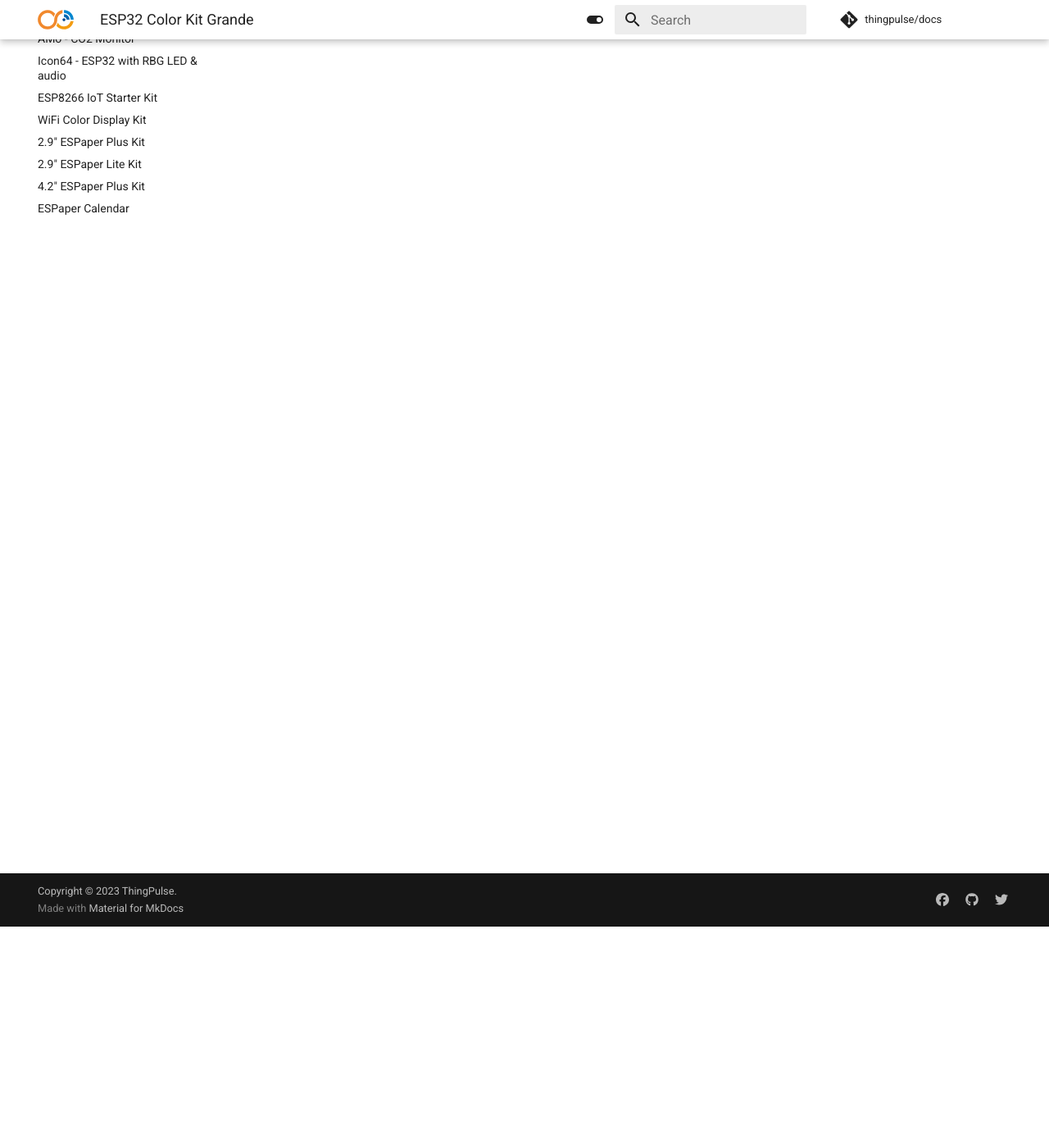
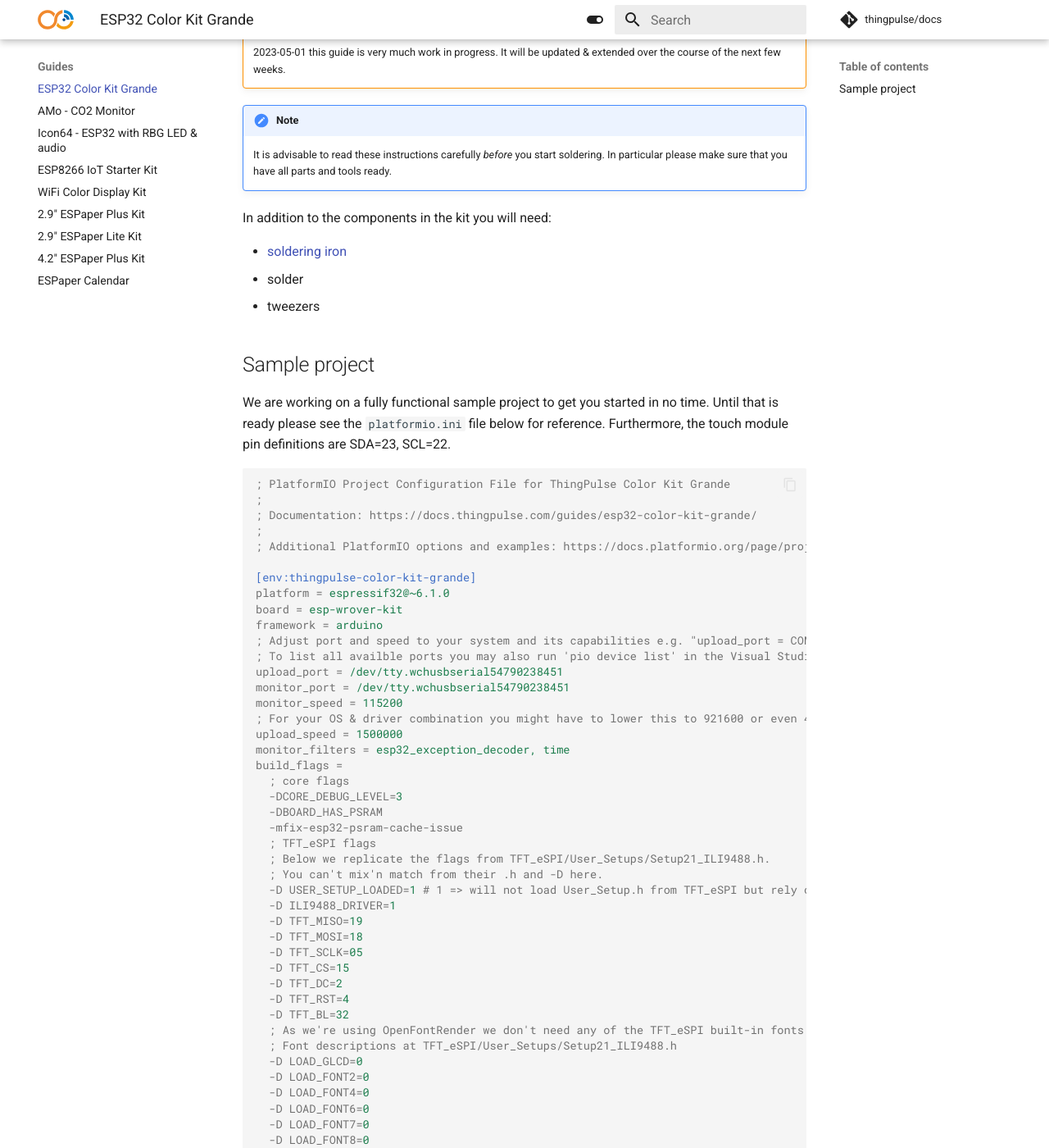
Before and after one commit to ThingPulse/docs, an MkDocs documentation site: the page built from docs/guides/esp32-color-kit-grande.md, in a window 1280 px wide and 1400 px high, scrolled down 270 px. Shown: the whole window at 82% size. Built offline with MkDocs 1.6.1 and Material for MkDocs 9.7.7, drawn with Linux system fonts in a browser that asks for light colours; comment, search, counter and statistics services are not loaded; some of the changed text lies outside the part shown.

Commit message:
Add PIO ini reference

````diff
--- a/docs/guides/esp32-color-kit-grande.md
+++ b/docs/guides/esp32-color-kit-grande.md
@@ -1,3 +1,83 @@
 # ESP32 Color Kit Grande
 
-coming soon...we're excited
+
+
+How to assemble and program the [ThingPulse ESP32 WiFi Color Display Kit Grande](https://thingpulse.com/product/esp32-wifi-color-display-kit-grande/).
+
+!!! warning
+
+    2023-05-01 this guide is very much work in progress.
+    It will be updated & extended over the course of the next few weeks.
+
+!!! note
+
+    It is advisable to read these instructions carefully *before* you start soldering.
+    In particular please make sure that you have all parts and tools ready.
+
+In addition to the components in the kit you will need:
+
+- [soldering iron](https://thingpulse.com/go/soldering-iron/)
+- solder
+- tweezers
+
+## Sample project
+
+We are working on a fully functional sample project to get you started in no time.
+Until that is ready please see the `platformio.ini` file below for reference.
+Furthermore, the touch module pin definitions are SDA=23, SCL=22.
+
+```ini
+; PlatformIO Project Configuration File for ThingPulse Color Kit Grande
+;
+; Documentation: https://docs.thingpulse.com/guides/esp32-color-kit-grande/
+;
+; Additional PlatformIO options and examples: https://docs.platformio.org/page/projectconf.html
+
+[env:thingpulse-color-kit-grande]
+platform = espressif32@~6.1.0
+board = esp-wrover-kit
+framework = arduino
+; Adjust port and speed to your system and its capabilities e.g. "upload_port = COM3" on Windows.
+; To list all availble ports you may also run 'pio device list' in the Visual Studio Code terminal window.
+upload_port = /dev/tty.wchusbserial54790238451
+monitor_port = /dev/tty.wchusbserial54790238451
+monitor_speed = 115200
+; For your OS & driver combination you might have to lower this to 921600 or even 460800.
+upload_speed = 1500000
+monitor_filters = esp32_exception_decoder, time
+build_flags =
+  ; core flags
+  -DCORE_DEBUG_LEVEL=3
+  -DBOARD_HAS_PSRAM
+  -mfix-esp32-psram-cache-issue
+  ; TFT_eSPI flags
+  ; Below we replicate the flags from TFT_eSPI/User_Setups/Setup21_ILI9488.h.
+  ; You can't mix'n match from their .h and -D here.
+  -D USER_SETUP_LOADED=1 # 1 => will not load User_Setup.h from TFT_eSPI but rely on the flags defined here
+  -D ILI9488_DRIVER=1
+  -D TFT_MISO=19
+  -D TFT_MOSI=18
+  -D TFT_SCLK=05
+  -D TFT_CS=15
+  -D TFT_DC=2
+  -D TFT_RST=4
+  -D TFT_BL=32
+  ; As we're using OpenFontRender we don't need any of the TFT_eSPI built-in fonts.
+  ; Font descriptions at TFT_eSPI/User_Setups/Setup21_ILI9488.h
+  -D LOAD_GLCD=0
+  -D LOAD_FONT2=0
+  -D LOAD_FONT4=0
+  -D LOAD_FONT6=0
+  -D LOAD_FONT7=0
+  -D LOAD_FONT8=0
+  -D LOAD_GFXFF=0
+  -D SMOOTH_FONT=1
+  -D SPI_FREQUENCY=27000000
+  ; required if you include OpenFontRender and build on macOS
+  -I /Applications/Xcode.app/Contents/Developer/Platforms/MacOSX.platform/Developer/SDKs/MacOSX.sdk/usr/include/**
+board_build.partitions = no_ota.csv
+board_build.filesystem = littlefs
+lib_deps =
+  bodmer/TFT_eSPI@~2.5.23
+  https://github.com/Bodmer/OpenFontRender#96a29bc ; no tags or releases to reference :( -> pin to Git revision
+```
````
